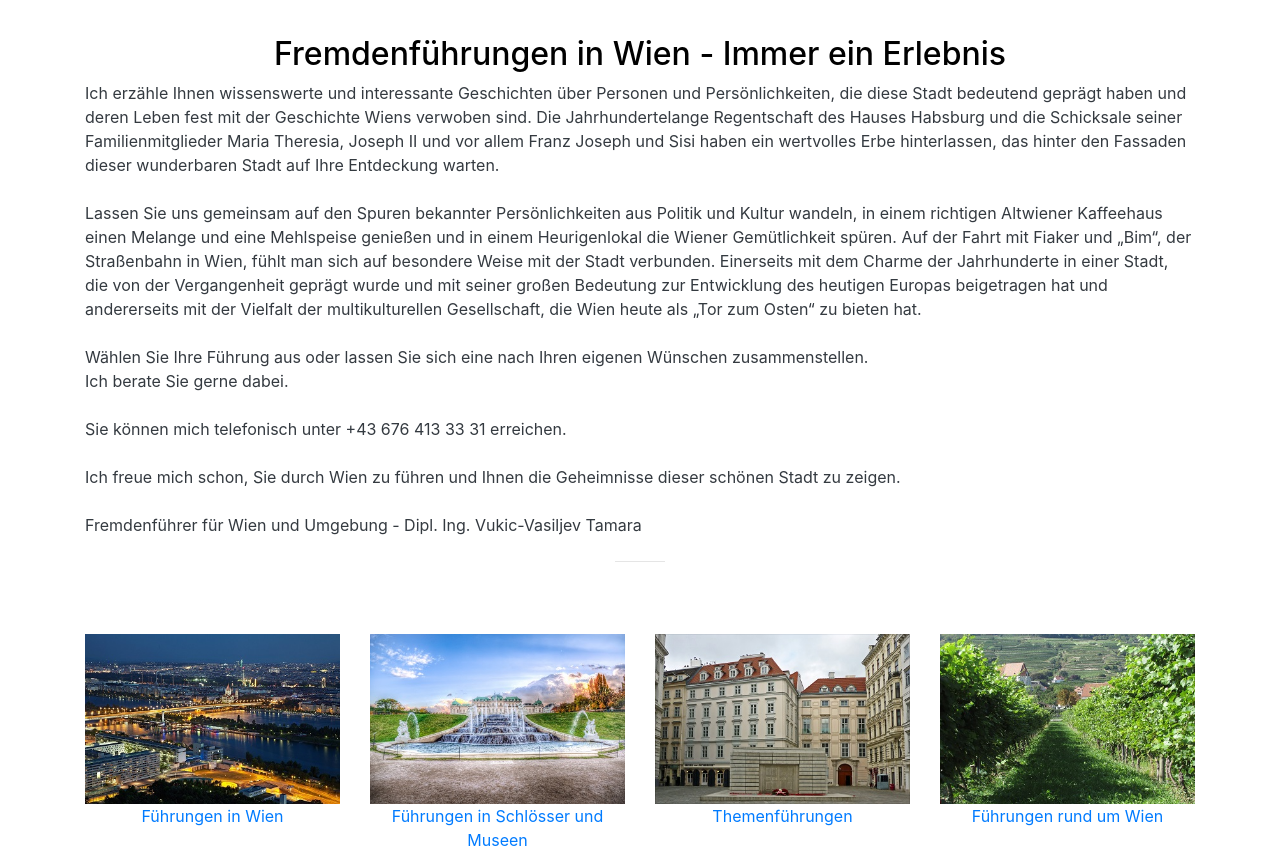
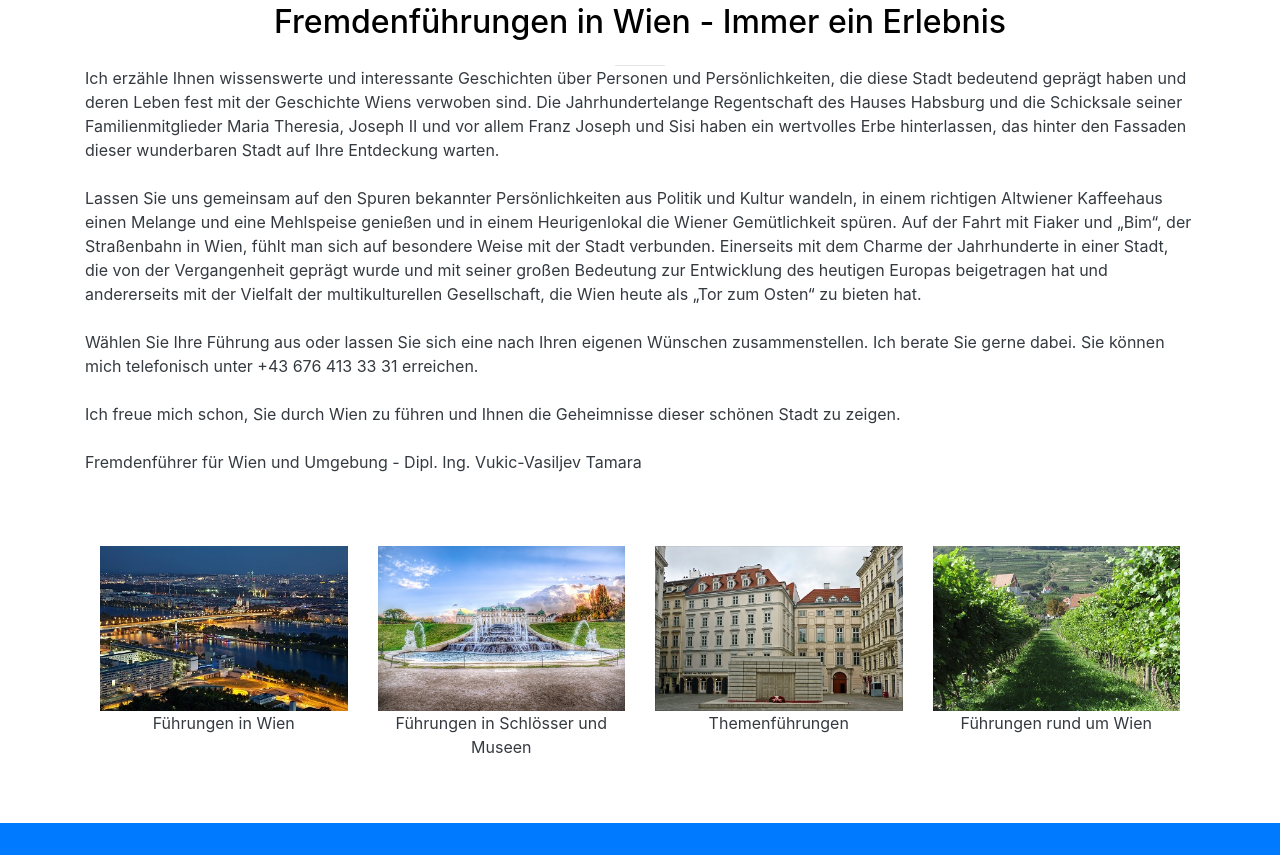
Before and after one commit to veni-vidi-wien/veni-vidi-vien.github.io, a website with bundled scripts: page index.html in a window 1280 px wide. Shown: the part 1673-2528 px from the top of the page. Built offline with nearby package versions, Linux system fonts and the light colour scheme; files whose address does not match are found by name.

Commit message:
:: FEATURE :: Margin fixed

```diff
--- a/index.html
+++ b/index.html
@@ -90,42 +90,47 @@
         <div class="row">
           <div class="col-lg-8 mx-auto text-normal">
             <h2 class="section-heading text-strong">Veni Vidi Wien - Ihr Fremdenführer in Wien und &Ouml;sterreich</h2>
-            <hr class="light my-4">
+            <hr class="my-4">
             <p class="text-faded mb-4">Nirgendwo könnte der Reim „Wien, Wien nur du allein, sollst stets die Stadt meiner Träume sein“ passender sein. Nach abgeschlossenem Studium kam ich nach Wien.<br/>Die Stadt faszinierte mich auf den ersten Blick und weckte meine Neugier.</p>
             <p class="text-faded mb-4">Aus Liebe zu Wien habe ich mich entschlossen, Fremdenführerin zu werden, um meine Faszination mit anderen Menschen zu teilen. Seit der abgeschlossenen Prüfung  widme ich mich mit viel Enthusiasmus meinem neuen Beruf.</p>
             <p class="text-faded mb-4">Kommen Sie mit mir auf einen Spaziergang durch die verträumten Gassen, verborgenen Pfade und ruhigen Gärten und lernen Sie dadurch die Wiener Vergangenheit und ihre Gegenwart kennen, die fast nirgendwo auf dieser Welt so ineinander verschlungen sind wie in dieser Stadt. </p>
             <p class="text-faded mb-4">Besuchen Sie mit mir Museen und Ausstellungen, die sowohl Zeugen vergangener Kunst als auch Wegweiser in die künstlerische Gegenwart sind.</p>
+            <p>
                 <a class="btn btn-light btn-xl js-scroll-trigger" href="#fuehrungen">Mein Angebot an F&uuml;hrungen</a>
+            </p>
           </div>
         </div>
       </div>
     </section>
 
-    <section id="fuehrungen">
+    <section id="fuehrungen" style="padding: 4rem 0;">
       <div class="container">
         <div class="row">
             <div class="col-lg-12 text-center">
                 <h2 class="section-heading">Fremdenführungen in Wien - Immer ein Erlebnis</h2>
-            <p class="text-faded mb-4 text-dark">Ich erzähle Ihnen wissenswerte und interessante Geschichten über Personen und Persönlichkeiten, die diese Stadt bedeutend geprägt haben und deren Leben fest mit der Geschichte Wiens verwoben sind.
-Die Jahrhundertelange Regentschaft des Hauses Habsburg und die Schicksale seiner Familienmitglieder Maria Theresia, Joseph II und vor allem Franz Joseph und Sisi haben ein wertvolles Erbe hinterlassen, das hinter den Fassaden dieser wunderbaren Stadt auf Ihre Entdeckung warten.</p>
+                <hr class="my-4" style="margin-bottom: 0.0rem !important;">
+                <p class="text-faded mb-4 text-dark">
+                    Ich erzähle Ihnen wissenswerte und interessante Geschichten über Personen und Persönlichkeiten, die diese Stadt bedeutend geprägt haben und deren Leben fest mit der Geschichte Wiens verwoben sind.
+                    Die Jahrhundertelange Regentschaft des Hauses Habsburg und die Schicksale seiner Familienmitglieder Maria Theresia, Joseph II und vor allem Franz Joseph und Sisi haben ein wertvolles Erbe hinterlassen, das hinter den Fassaden dieser wunderbaren Stadt auf Ihre Entdeckung warten.
+                </p>
 
-            <p class="text-faded mb-4 text-dark">Lassen Sie uns gemeinsam auf den Spuren bekannter Persönlichkeiten aus Politik und Kultur wandeln, in einem richtigen Altwiener Kaffeehaus einen Melange und eine Mehlspeise genießen und in einem Heurigenlokal die Wiener Gemütlichkeit spüren.
-Auf der Fahrt mit Fiaker und „Bim“, der Straßenbahn in Wien, fühlt man sich auf besondere Weise mit der Stadt verbunden. Einerseits mit dem Charme der Jahrhunderte in einer Stadt, die von der Vergangenheit geprägt wurde und mit seiner großen Bedeutung zur Entwicklung des heutigen Europas beigetragen hat und andererseits mit der Vielfalt der multikulturellen Gesellschaft, die Wien heute als „Tor zum Osten“ zu bieten hat.</p>
-            <p class="text-faded mb-4 text-dark">Wählen Sie Ihre Führung aus oder lassen Sie sich eine nach Ihren eigenen Wünschen zusammenstellen.<br/>Ich berate Sie gerne dabei.</p>
-
-            <p class="text-faded mb-4 text-dark">Sie können mich telefonisch unter +43 676 413 33 31 erreichen.</p>
+                <p class="text-faded mb-4 text-dark">
+                    Lassen Sie uns gemeinsam auf den Spuren bekannter Persönlichkeiten aus Politik und Kultur wandeln, in einem richtigen Altwiener Kaffeehaus einen Melange und eine Mehlspeise genießen und in einem Heurigenlokal die Wiener Gemütlichkeit spüren.
+                    Auf der Fahrt mit Fiaker und „Bim“, der Straßenbahn in Wien, fühlt man sich auf besondere Weise mit der Stadt verbunden. Einerseits mit dem Charme der Jahrhunderte in einer Stadt, die von der Vergangenheit geprägt wurde und mit seiner großen Bedeutung zur Entwicklung des heutigen Europas beigetragen hat und andererseits mit der Vielfalt der multikulturellen Gesellschaft, die Wien heute als „Tor zum Osten“ zu bieten hat.
+                </p>
+                <p class="text-faded mb-4 text-dark">Wählen Sie Ihre Führung aus oder lassen Sie sich eine nach Ihren eigenen Wünschen zusammenstellen. Ich berate Sie gerne dabei. Sie können mich telefonisch unter +43 676 413 33 31 erreichen.</p>
                 <p class="text-faded mb-4 text-dark">Ich freue mich schon, Sie durch Wien zu führen und Ihnen die Geheimnisse dieser schönen Stadt zu zeigen.</p>
-            <p class="text-faded mb-4 text-dark">Fremdenführer für Wien und Umgebung -  Dipl. Ing. Vukic-Vasiljev Tamara
+                <p class="text-faded mb-4 text-dark">
+                    Fremdenführer für Wien und Umgebung -  Dipl. Ing. Vukic-Vasiljev Tamara
                 </p>
-            <hr class="my-4">
             </div>
         </div>
       </div>
       <div class="container">
-        <div class="row">
+        <div class="row" style="margin:0px;">
           <div class="col-lg-3 col-sm-4 text-center">
             <div class="service-box mt-5 mx-auto">
-               <a class="portfolio-box js-scroll-trigger" href="#wien">
+               <a class="portfolio-box js-scroll-trigger url-dark" href="#wien">
               <img class="img-fluid" src="img/guides/wien.jpg" alt="">
               <div class="portfolio-box-caption">
                 <div class="portfolio-box-caption-content">
@@ -142,14 +147,14 @@ Auf der Fahrt mit Fiaker und „Bim“, der Straßenbahn in Wien, fühlt man sic
           </div>
           <div class="col-lg-3 col-sm-4 text-center">
             <div class="service-box mt-5 mx-auto">
-               <a class="portfolio-box js-scroll-trigger" href="#schloesser-museen">
+               <a class="portfolio-box js-scroll-trigger url-dark" href="#schloesser-museen">
               <img class="img-fluid" src="img/guides/schloesser.jpg" alt="">
               <div class="portfolio-box-caption">
                 <div class="portfolio-box-caption-content">
                     <div class="project-category text-faded">
+                        Schl&ouml;sser und Museen
                     </div>
                   <div class="project-name">
-                     Schl&ouml;sser und Museen
                   </div>
                 </div>
               </div>
@@ -159,14 +164,14 @@ Auf der Fahrt mit Fiaker und „Bim“, der Straßenbahn in Wien, fühlt man sic
           </div>
           <div class="col-lg-3 col-sm-4 text-center">
             <div class="service-box mt-5 mx-auto">
-               <a class="portfolio-box js-scroll-trigger" href="#themenfuehrungen">
+               <a class="portfolio-box js-scroll-trigger url-dark" href="#themenfuehrungen">
               <img class="img-fluid" src="img/guides/themenfuehrungen.jpg" alt="">
               <div class="portfolio-box-caption">
                 <div class="portfolio-box-caption-content">
                     <div class="project-category text-faded">
+                        Themenf&uuml;hrungen
                     </div>
                   <div class="project-name">
-                     Themenf&uuml;hrungen
                   </div>
                 </div>
               </div>
@@ -176,7 +181,7 @@ Auf der Fahrt mit Fiaker und „Bim“, der Straßenbahn in Wien, fühlt man sic
           </div>
           <div class="col-lg-3 col-sm-4 text-center">
             <div class="service-box mt-5 mx-auto">
-               <a class="portfolio-box js-scroll-trigger" href="#rund-um-wien">
+               <a class="portfolio-box js-scroll-trigger url-dark" href="#rund-um-wien">
               <img class="img-fluid" src="img/guides/rund_um_wien.jpg" alt="">
               <div class="portfolio-box-caption">
                 <div class="portfolio-box-caption-content">
@@ -268,6 +273,7 @@ Auf der Fahrt mit Fiaker und „Bim“, der Straßenbahn in Wien, fühlt man sic
     <section id="schloesser-museen">
         <div class="container">
             <h2 class="section-heading">Führungen in Schl&ouml;sser und Museen</h2>
+            <hr class="my-4">
             <p class="white">In wenigen Städten dieser Welt erzählen so viele Zeitzeugen in Form von Schlössern, Palästen und Museen ihre Jahrhunderte alten Geschichten wie in Wien.</p>
             <div class="row">
                 <div class="col-lg-3 col-lg-4 text-center image-left">
@@ -362,7 +368,7 @@ Auf der Fahrt mit Fiaker und „Bim“, der Straßenbahn in Wien, fühlt man sic
                 </div>
             </div>
             <p class="text-dark">
-			<br/>Das ist aber nur eine kleine Auswahl der Museen und Schlösser, die Sie mit mir besichtigen können. Unter den anderen führe ich Sie auch durch: <b>Prunksaal der Nationalbibliothek, Kaisergruft, Jüdisches Museum, Sammlung der Waffen und Rüstkammer, Wagenburg, Mozarthaus, Museum der Stadt Wien, MAK, Heeresgeschichtliches Museum, Palais Lichtenstein, Josephinum.</b>
+                <br />Das ist aber nur eine kleine Auswahl der Museen und Schlösser, die Sie mit mir besichtigen können. Unter den anderen führe ich Sie auch durch: <b>Prunksaal der Nationalbibliothek, Kaisergruft, Jüdisches Museum, Sammlung der Waffen und Rüstkammer, Wagenburg, Mozarthaus, Museum der Stadt Wien, MAK, Heeresgeschichtliches Museum, Palais Lichtenstein, Josephinum.</b>
             </p>
         </div>
     </section>
@@ -370,6 +376,7 @@ Auf der Fahrt mit Fiaker und „Bim“, der Straßenbahn in Wien, fühlt man sic
     <section class="bg-primary" id="themenfuehrungen">
         <div class="container">
             <h2 class="section-heading">Themenführungen</h2>
+            <hr class="my-4">
             <p class="white">Bei den geführten Spaziergängen in Wien bekommen Sie den ersten Einblick in die Wiener Geschichte.</p>
             <div class="row">
                 <div class="col-md-3 col-lg-4 text-center">
--- a/scss/_bootstrap-overrides.scss
+++ b/scss/_bootstrap-overrides.scss
@@ -35,6 +35,16 @@ details[open] summary:before {
     content: "Schlie\00df en";
 }
 
+.url-dark {
+    text-decoration: none;
+    color: #343a40 !important;
+
+    &:hover,
+    &:focus,
+    &:active {
+        text-decoration: none;
+    }
+}
 
 .text-dark {
     text-align: left !important;
--- a/scss/_global.scss
+++ b/scss/_global.scss
@@ -16,7 +16,7 @@ hr {
 }
 
 hr.light {
-  border-color: $white;
+    border-color: black;
 }
 
 a {
@@ -66,7 +66,7 @@ h6 {
 }
 
     section {
-        padding: 8rem 0;
+        padding: 8.5rem 0;
     }
 
     .section-heading {
```
Also changed, not shown: css/creative.css, css/creative.min.css. Lines whose indentation alone changed are shown as unchanged.
